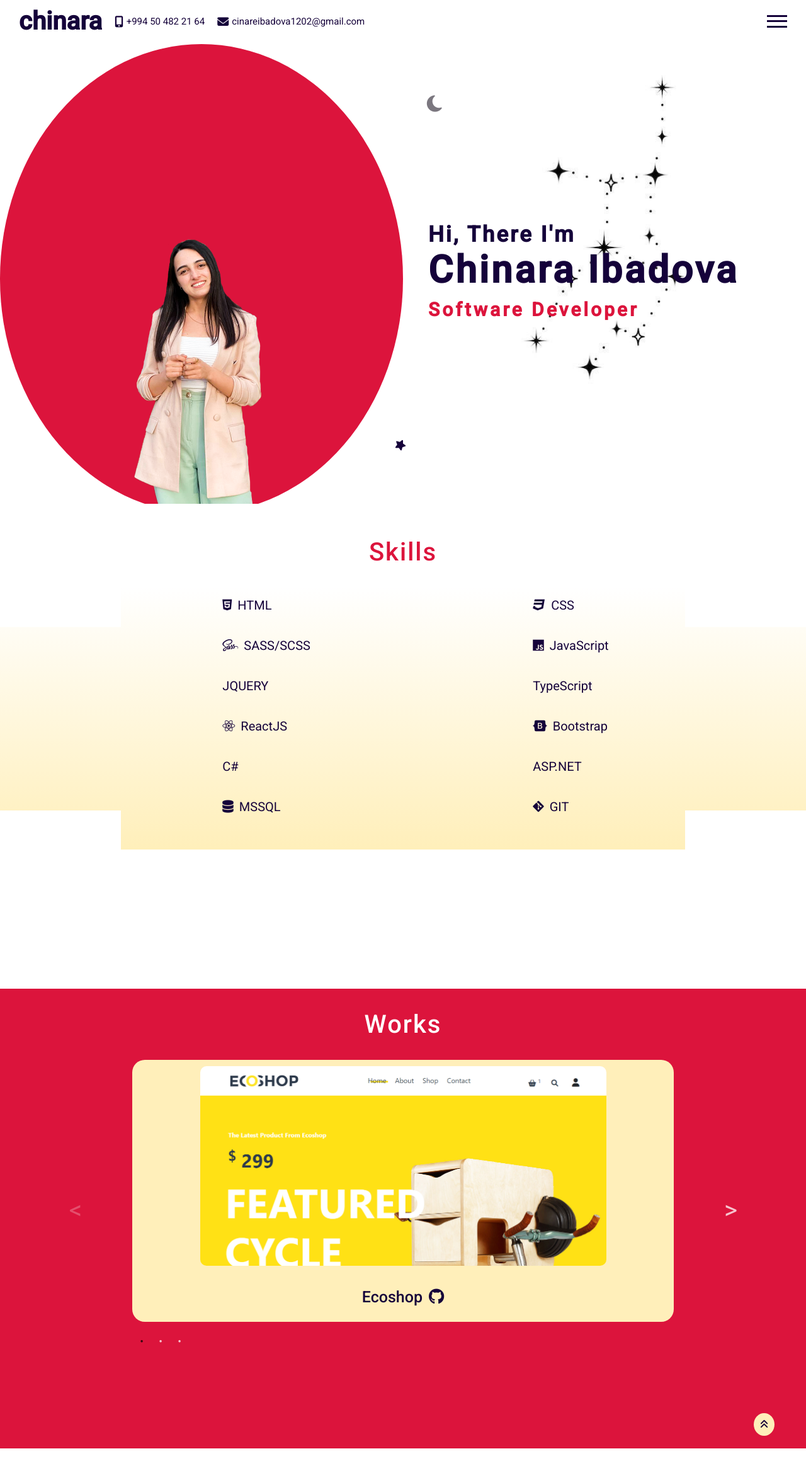
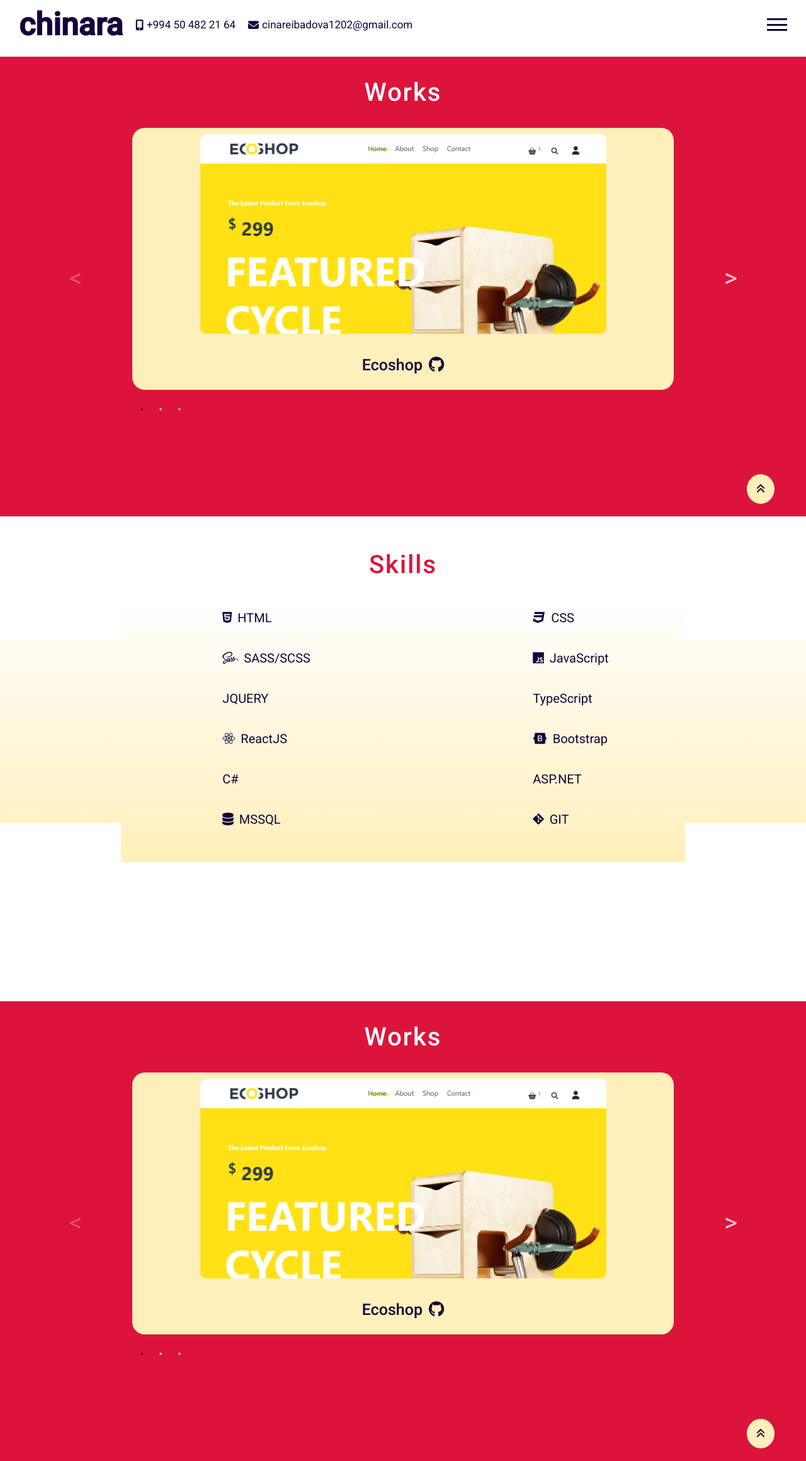
Before and after one commit to Chinara0303/Portfolio, a React (Create React App) app: page /works in a window 1280 px wide. Shown: the whole page at 63% size. Built offline with nearby package versions, Linux system fonts and the light colour scheme.

Commit message:
added preloader

```diff
--- a/public/index.html
+++ b/public/index.html
@@ -17,9 +17,15 @@
     *{
       font-family: 'Roboto', sans-serif;
     }
+
+
+
     </style>
   </head>
   <body>
+    <div id="spinner" class="preloader">
+      <img src="https://media0.giphy.com/media/1wozX50a4H0VPSr0bT/200w.gif?cid=82a1493ba5qcc789uhuraozu7yztzn20syyzsdlrv28xgbrz&rid=200w.gif&ct=s" />
+    </div>
     <div id="root">
 
     </div>
--- a/src/App.js
+++ b/src/App.js
@@ -5,20 +5,37 @@ import Skills from "./components/Skills/Skills"
 import Intro from "./components/Intro/Intro"
 import { useState } from 'react';
 import Menu from './components/Menu/Menu';
+import { BrowserRouter, Route, Routes } from 'react-router-dom';
 
 function App() {
- const [menuOpen,SetmenuOpen] = useState(false)
-
+  const [menuOpen, SetmenuOpen] = useState(false)
+  const [loading, setLoading] = useState(true);
+  const spinner = document.getElementById("spinner");
+  if (spinner) {
+    setTimeout(() => {
+      spinner.style.display = "none";
+      setLoading(false);
+    }, 2000);
+  }
   return (
-    <div className='App'>
-        <Topbar menuOpen={menuOpen} SetmenuOpen={SetmenuOpen}/>
-        <Menu menuOpen={menuOpen} SetmenuOpen={SetmenuOpen}/>
+    !loading && (
+      <div className='App'>
+        <Topbar menuOpen={menuOpen} SetmenuOpen={SetmenuOpen} />
+        <Menu menuOpen={menuOpen} SetmenuOpen={SetmenuOpen} />
         <div className="sections">
-          <Intro />
+          <BrowserRouter>
+            <Routes>
+              <Route exact path='/' element={<Intro />} />
+              <Route path='/skills' element={<Skills />} />
+              <Route path='/works' element={<Works />} />
+            </Routes>
+          </BrowserRouter>
           <Skills/>
           <Works/>
         </div>
-    </div>
+      </div>
+    )
+
   );
 }
 
--- a/src/components/Intro/intro.scss
+++ b/src/components/Intro/intro.scss
@@ -65,7 +65,8 @@
             float: right;
             border-radius: 50%;
             width: 100%;
-            height: 102%;
+            height: 100%;
+            overflow: hidden;
 
             @include mobile {
                 margin: 0 auto;
--- a/src/components/Topbar/topbar.scss
+++ b/src/components/Topbar/topbar.scss
@@ -19,7 +19,7 @@
         justify-content: space-between;
 
         a{
-            font-size:40px ;
+            font-size:50px ;
             font-weight: 600;
             color: #15023a;
             transition: all .4s ease-in;
@@ -35,10 +35,10 @@
         }
         i{
             margin-right:5px ;
-            font-size: 18px;
+            font-size: 17px;
         }
         span{
-            font-size: 15px;
+            font-size: 17px;
             font-weight:400 ;
         }
     }
--- a/src/components/Works/work.scss
+++ b/src/components/Works/work.scss
@@ -101,26 +101,18 @@
     .toTop {
         z-index: 11;
         position: absolute;
-        bottom: 0;
+        bottom: 10px;
         right: 50px;
         button {
-            padding: 10px ;
+            padding: 15px ;
             background-color: #FFEFBA;
             border-radius: 50%;
             cursor: pointer;
-            animation: topbtn 2s infinite;
             border: none;
             margin-bottom: 10px;
-            @keyframes topbtn {
-                100% {
-                    margin-bottom: 20px;
-                }
-
-            }
-
 
             i {
-                font-size: 15px;
+                font-size: 16px;
                 color: #15023a;
 
             }
--- a/src/index.scss
+++ b/src/index.scss
@@ -17,3 +17,31 @@ code {
   font-family: source-code-pro, Menlo, Monaco, Consolas, 'Courier New',
     monospace;
 }
+
+
+.loading {
+  animation: preloader 1s infinite ease-in-out;
+  background-color: #124c62;
+  border-radius: 100%;
+  height: 6em;
+  width: 6em;
+}
+
+.preloader {
+  align-items: center;
+  background-color: white;
+  display: flex;
+  height: 100vh;
+  justify-content: center;
+  width: 100vw;
+}
+
+@keyframes preloader {
+  0% {
+    transform: scale(0);
+  }
+  100% {
+    opacity: 0.5;
+    transform: scale(1);
+  }
+}
```
